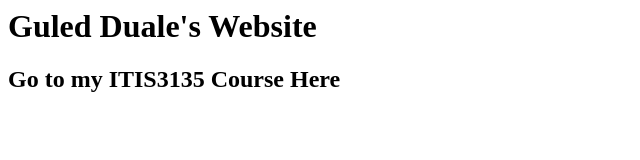
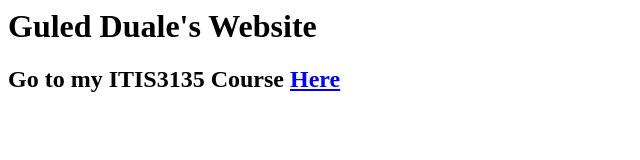
Before and after one commit to GuledDuale/GuledDuale.github.io, a plain HTML site: page index.html in a window 1280 px wide. Shown: the full height of the page, 0-640 px from the left. Drawn offline with Linux system fonts and the light colour scheme.

```diff
--- a/index.html
+++ b/index.html
@@ -1,2 +1,2 @@
 <h1>Guled Duale's Website</h1>
-<h2>Go to my ITIS3135 Course <a target="_blank" href="https://guledduale.github.io/itis3135/"></a> Here</h2>
+<h2>Go to my ITIS3135 Course <a target="_blank" href="https://guledduale.github.io/itis3135/"> Here</a></h2>
```
